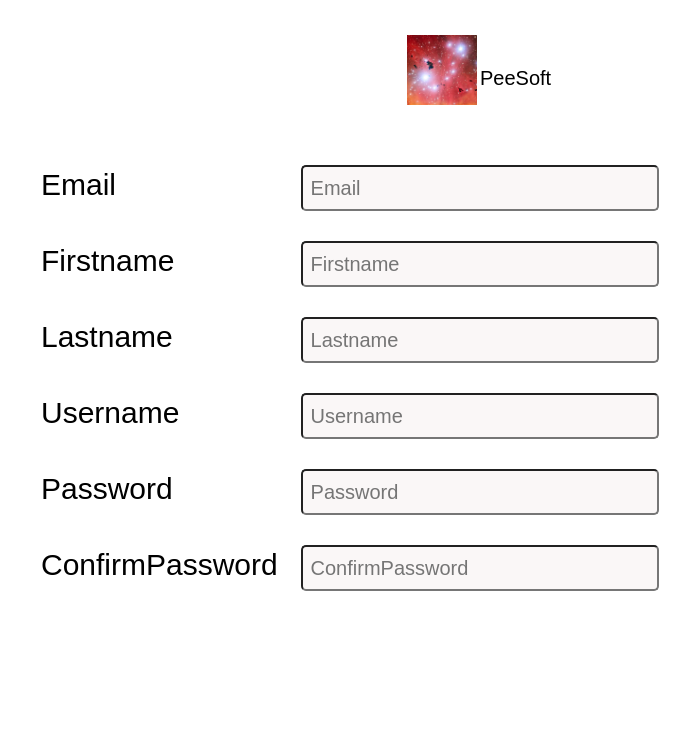
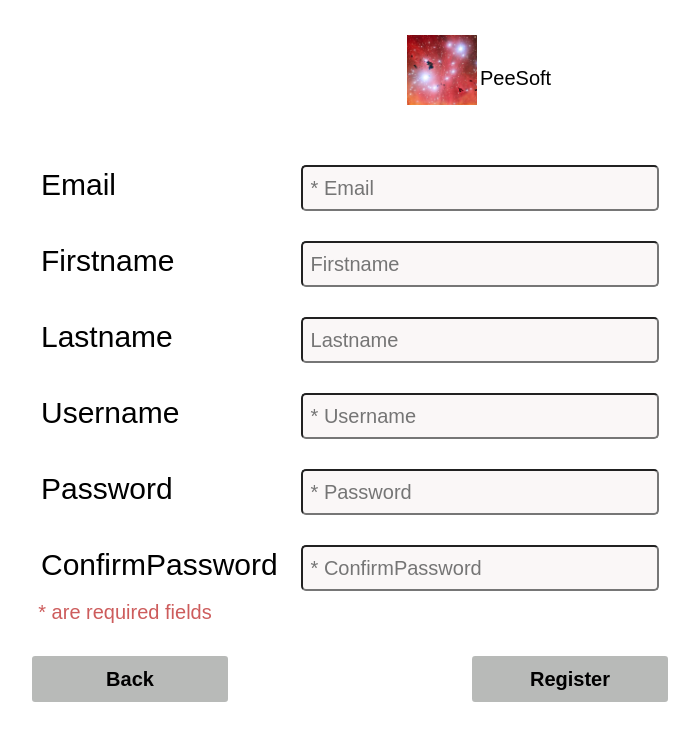
Before and after one commit to chimeudeonwo/peesoft-frontend, a React (Create React App) app: page /register in a window 1280 px wide. Shown: the top 740 px of the page, without its empty margins (290-989 px from the left). Built offline with nearby package versions, Linux system fonts and the light colour scheme.

Commit message:
added active and inactive buttons css for user register form ui

```diff
--- /dev/null
+++ b/src/components/button/Button.scss
@@ -0,0 +1,10 @@
+.button-component button {
+  width: 200px;
+  height: 50px;
+  // background-color: #fc0202; //change to this color once the button active condition(s) has been certified
+  background-color: #b8bab8;
+  border-radius: 5px;
+  border-color: white;
+  color: inherit;
+  border-style: solid;
+}
--- /dev/null
+++ b/src/components/button/Button.tsx
@@ -0,0 +1,12 @@
+import {ButtonProps} from "../../props/ButtonProps";
+import './Button.scss'
+
+export const Button = (props: ButtonProps) => {
+    return (
+        <div className={"button-component"}>
+            <button className={props.className} style={{backgroundColor: props.active ? '#fc0202': '#b8bab8'}} onClick={props.onClick} id={props.id}>
+                <b>{props.buttonName}</b>
+            </button>
+        </div>
+    )
+}
--- a/src/modules/header/Header.tsx
+++ b/src/modules/header/Header.tsx
@@ -10,10 +10,10 @@ export const Header = (props: HeaderProps) => {
     return (
         <header className={"header-section"}>
             <div className={"align-header-menu"}>
-                <HeaderField id={"servicePage"} name={"servicePage"} buttonName={"Our Services"} onClick={props.onClick} />
-                <HeaderField id={"aboutPage"} name={"aboutPage"} buttonName={"About Us"} onClick={props.onClick} />
-                <HeaderField id={"careerPage"} name={"careerPage"} buttonName={"Career"} onClick={props.onClick} />
-                <HeaderField id={"contactPage"} name={"contactPage"} buttonName={"Contact Us"} onClick={props.onClick} />
+                <HeaderField id={"servicePage"} name={"servicePage"} buttonName={"Our Services"} onClick={props.onClick} active={true}/>
+                <HeaderField id={"aboutPage"} name={"aboutPage"} buttonName={"About Us"} onClick={props.onClick} active={true}/>
+                <HeaderField id={"careerPage"} name={"careerPage"} buttonName={"Career"} onClick={props.onClick} active={true}/>
+                <HeaderField id={"contactPage"} name={"contactPage"} buttonName={"Contact Us"} onClick={props.onClick} active={true}/>
             </div>
         </header>
     )
--- a/src/modules/userRegister/UserRegister.scss
+++ b/src/modules/userRegister/UserRegister.scss
@@ -51,3 +51,33 @@ a:hover {
   top: 50px;
   text-align: center;
 }
+
+.user-register-buttons-box {
+  position: relative;
+  top: 10px;
+  text-align: center;
+  margin-top: 10px;
+}
+
+.register-button-submit {
+  position: relative;
+  right: -220px;
+}
+
+.register-button-back {
+  position: relative;
+  right: 220px;
+}
+
+.user-register-buttons-box .register-button-back {
+  top: -50px;
+  background-color: #b8bab8;
+}
+
+.center-tip {
+  margin-top: 30px;
+  font-size: 20px;
+  margin-left: -450px;
+  text-align: center;
+  color: indianred;
+}
--- a/src/modules/userRegister/UserRegister.tsx
+++ b/src/modules/userRegister/UserRegister.tsx
@@ -2,6 +2,7 @@ import {InputField} from "../../components/inputField/InputField";
 import React from "react";
 import Logo from "../../images/logo.png";
 import './UserRegister.scss'
+import {Button} from "../../components/button/Button";
 
 export const UserRegister = () => {
     return (
@@ -12,12 +13,17 @@ export const UserRegister = () => {
                 </div>
             </header>
             <div className={"user-register-content"}>
-                <InputField id={"email"} name={"Email"} type={"email"} maxLength={30} onchange={() => console.log('change has happened to this input')} placeholder={" Email"} />
-                <InputField id={"firstname"} name={"Firstname"} maxLength={30} onchange={() => console.log('change has happened to this input')} placeholder={" Firstname"} />
-                <InputField id={"lastname"} name={"Lastname"} maxLength={30} onchange={() => console.log('change has happened to this input')} placeholder={" Lastname"} />
-                <InputField id={"username"} name={"Username"} type={"username"} maxLength={30} onchange={() => console.log('change has happened to this input')} placeholder={" Username"} />
-                <InputField id={"password"} name={"Password"} type={"password"} maxLength={30} onchange={() => console.log('change has happened to this input')} placeholder={" Password"} />
-                <InputField id={"confirm-password"} name={"ConfirmPassword"} type={"password"} maxLength={30} onchange={() => console.log('change has happened to this input')} placeholder={" ConfirmPassword"} />
+                <InputField id={"email"} name={"Email"} type={"email"} maxLength={30} onchange={() => console.log('change has happened to this input')} placeholder={" * Email"} required={true}/>
+                <InputField id={"firstname"} name={"Firstname"} maxLength={30} onchange={() => console.log('change has happened to this input')} placeholder={" Firstname"} required={false}/>
+                <InputField id={"lastname"} name={"Lastname"} maxLength={30} onchange={() => console.log('change has happened to this input')} placeholder={" Lastname"} required={false}/>
+                <InputField id={"username"} name={"Username"} type={"username"} maxLength={30} onchange={() => console.log('change has happened to this input')} placeholder={" * Username"} required={true}/>
+                <InputField id={"password"} name={"Password"} type={"password"} maxLength={30} onchange={() => console.log('change has happened to this input')} placeholder={" * Password"} required={true}/>
+                <InputField id={"confirm-password"} name={"ConfirmPassword"} type={"password"} maxLength={30} onchange={() => console.log('change has happened to this input')} placeholder={" * ConfirmPassword"}required={true} />
+            </div>
+            <p className={"center-tip"}>* are required fields</p>
+            <div className={"user-register-buttons-box"}>
+                <Button className={"register-button-submit"} id={"register-button"} onClick={() => console.log('register btn clicked')} type={"submit"} buttonName={"Register"} active={false}/>
+                <Button className={"register-button-back"} id={"register-button-back"} onClick={() => console.log('register btn clicked')} type={"submit"} buttonName={"Back"} active={false}/>
             </div>
         </div>
     )
--- a/src/props/ButtonProps.tsx
+++ b/src/props/ButtonProps.tsx
@@ -5,4 +5,5 @@ export interface ButtonProps extends React.HTMLProps<HTMLButtonElement> {
     name?: string,
     buttonName?: string,
     onClick?: any,
+    active: boolean
 }
```
Also changed, not shown: src/services/UserRegisterService.tsx (added, +7 -0 lines).
